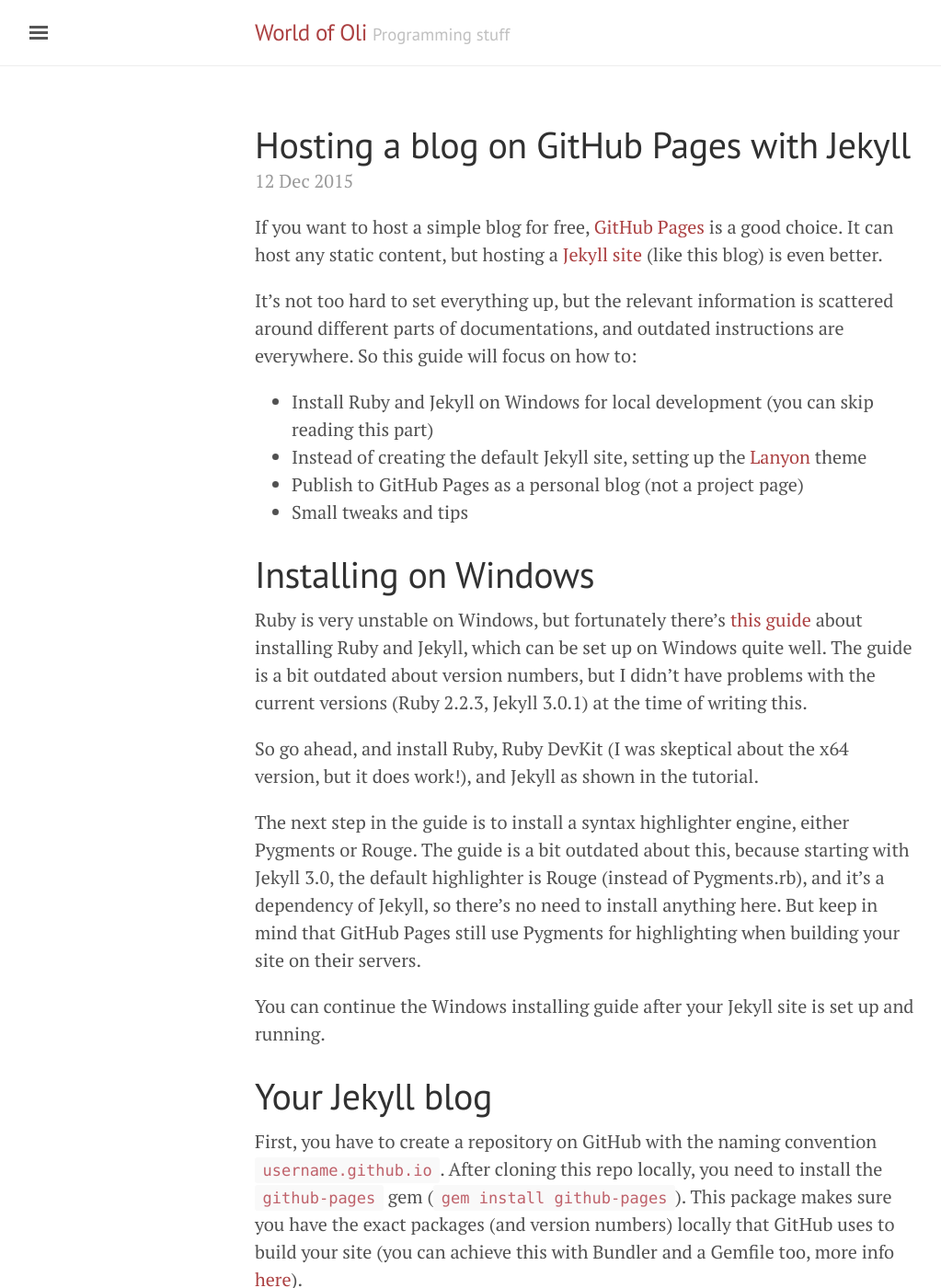
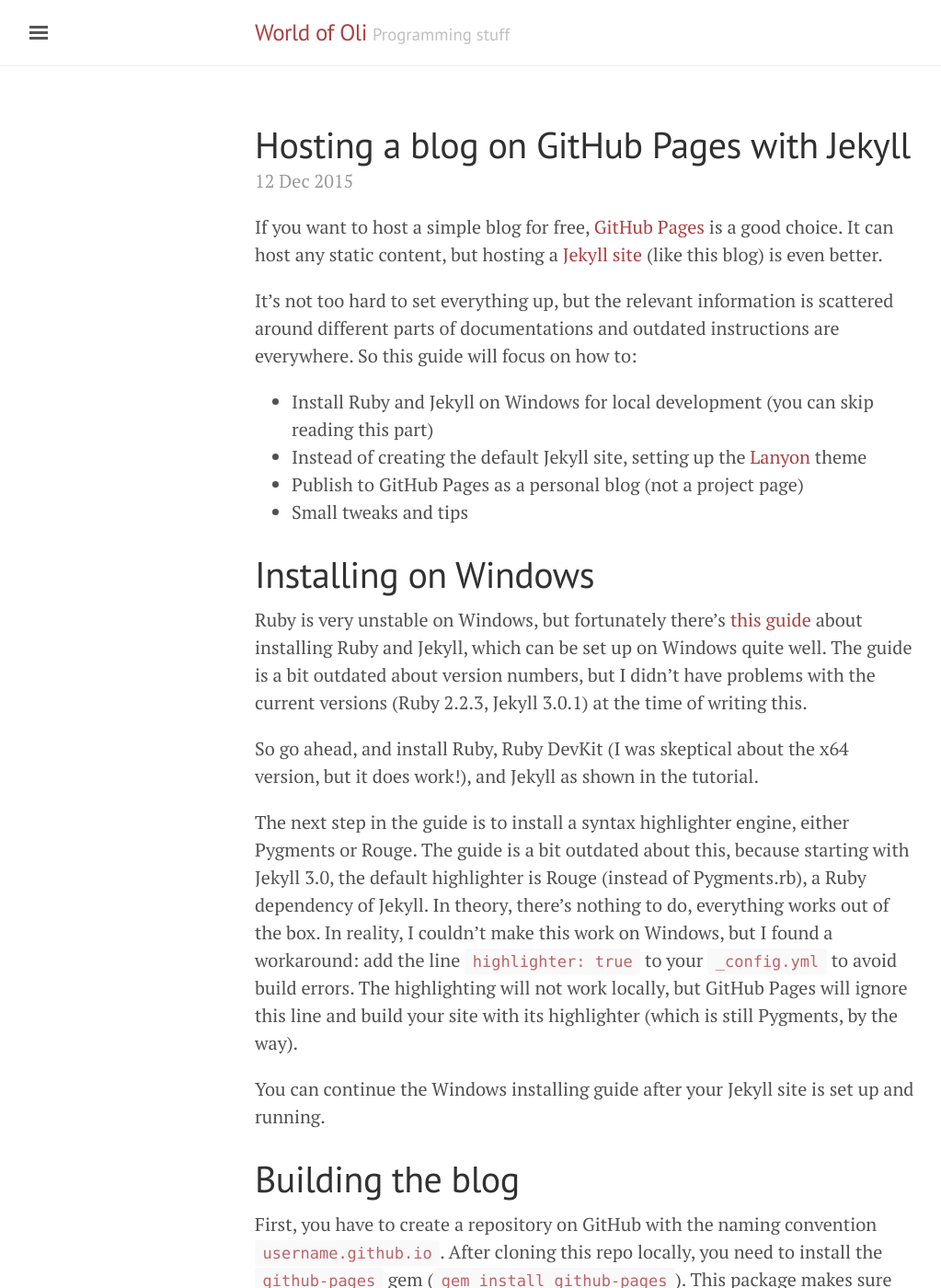
Before and after one commit to ofalvai/oliverfalvai.com, a Jekyll site: the page built from _posts/2015-12-12-gh-pages-jekyll-howto.md, in a window 1280 px wide and 1400 px high. Shown: the whole window at 92% size, without its empty margins (3-1026 px from the left). Built offline with Jekyll 4.4.1, drawn with Linux system fonts in a browser that asks for light colours; comment, search, counter and statistics services are not loaded; some of the changed text lies outside the part shown.

Commit message:
Post: tweak latest post

```diff
--- a/_posts/2015-12-12-gh-pages-jekyll-howto.md
+++ b/_posts/2015-12-12-gh-pages-jekyll-howto.md
@@ -6,7 +6,7 @@ comments: true
 
 If you want to host a simple blog for free, [GitHub Pages](https://pages.github.com/) is a good choice. It can host any static content, but hosting a [Jekyll site](http://jekyllrb.com/) (like this blog) is even better.
 
-It's not too hard to set everything up, but the relevant information is scattered around different parts of documentations, and outdated instructions are everywhere. So this guide will focus on how to:
+It's not too hard to set everything up, but the relevant information is scattered around different parts of documentations and outdated instructions are everywhere. So this guide will focus on how to:
 
 - Install Ruby and Jekyll on Windows for local development (you can skip reading this part)
 - Instead of creating the default Jekyll site, setting up the [Lanyon](https://github.com/poole/lanyon) theme
@@ -19,11 +19,11 @@ The guide is a bit outdated about version numbers, but I didn't have problems wi
 
 So go ahead, and install Ruby, Ruby DevKit (I was skeptical about the x64 version, but it does work!), and Jekyll as shown in the tutorial.
 
-The next step in the guide is to install a syntax highlighter engine, either Pygments or Rouge. The guide is a bit outdated about this, because starting with Jekyll 3.0, the default highlighter is Rouge (instead of Pygments.rb), and it's a dependency of Jekyll, so there's no need to install anything here. But keep in mind that GitHub Pages still use Pygments for highlighting when building your site on their servers.
+The next step in the guide is to install a syntax highlighter engine, either Pygments or Rouge. The guide is a bit outdated about this, because starting with Jekyll 3.0, the default highlighter is Rouge (instead of Pygments.rb), a Ruby dependency of Jekyll. In theory, there's nothing to do, everything works out of the box. In reality, I couldn't make this work on Windows, but I found a workaround: add the line `highlighter: true` to your `_config.yml` to avoid build errors. The highlighting will not work locally, but GitHub Pages will ignore this line and build your site with its highlighter (which is still Pygments, by the way).
 
 You can continue the Windows installing guide after your Jekyll site is set up and  running.
 
-# Your Jekyll blog
+# Building the blog
 
 First, you have to create a repository on GitHub with the naming convention `username.github.io`. After cloning this repo locally, you need to install the `github-pages` gem (`gem install github-pages`). This package makes sure you have the exact packages (and version numbers) locally that GitHub uses to build your site (you can achieve this with Bundler and a Gemfile too, more info [here](https://help.github.com/articles/using-jekyll-with-pages/)).
 
@@ -39,6 +39,23 @@ The blog's name, description, and the sidebar can be modified in `_config.yaml`.
 
 I added Disqus commenting ([guide](https://help.disqus.com/customer/portal/articles/472138-jekyll-installation-instructions)), and Google Analytics tracking code. I didn't like the default URL pattern, so I changed the permalink attribute in `_config.yml` to `/:categories/:title` to hide the date part (maybe I'll start using categories in the future).
 
+The theme does not include Twitter Card metadata tags, so I added them to `_includes/head.html`:
+
+{% highlight html %}
+<!-- Twitter cards metadata -->
+<meta name="twitter:card" content="summary">
+<meta name="twitter:creator" content="@USERNAME">
+<meta name="twitter:description" content="{% raw %}{{ page.content | markdownify | strip_html | truncatewords: 200 }}{% endraw %}">
+{% raw %}{% if page.title %}{% endraw %}
+  <meta name="twitter:title" content="{% raw %}{{ page.title }}{% endraw %}">
+{% raw %}{% else %}{% endraw %}
+  <meta name="twitter:title" content="{% raw %}{{ site.title }}{% endraw %}">
+{% raw %}{% endif %}{% endraw %}
+{% raw %}{% if page.url %}{% endraw %}
+  <meta name="twitter:url" content="{% raw %}{{ site.url }}{{ page.url }}{% endraw %}">
+{% raw %}{% endif %}{% endraw %}
+{% endhighlight %}
+
 # Further reading
 
 - [Jekyll documentation](http://jekyllrb.com/docs/home/)
```
